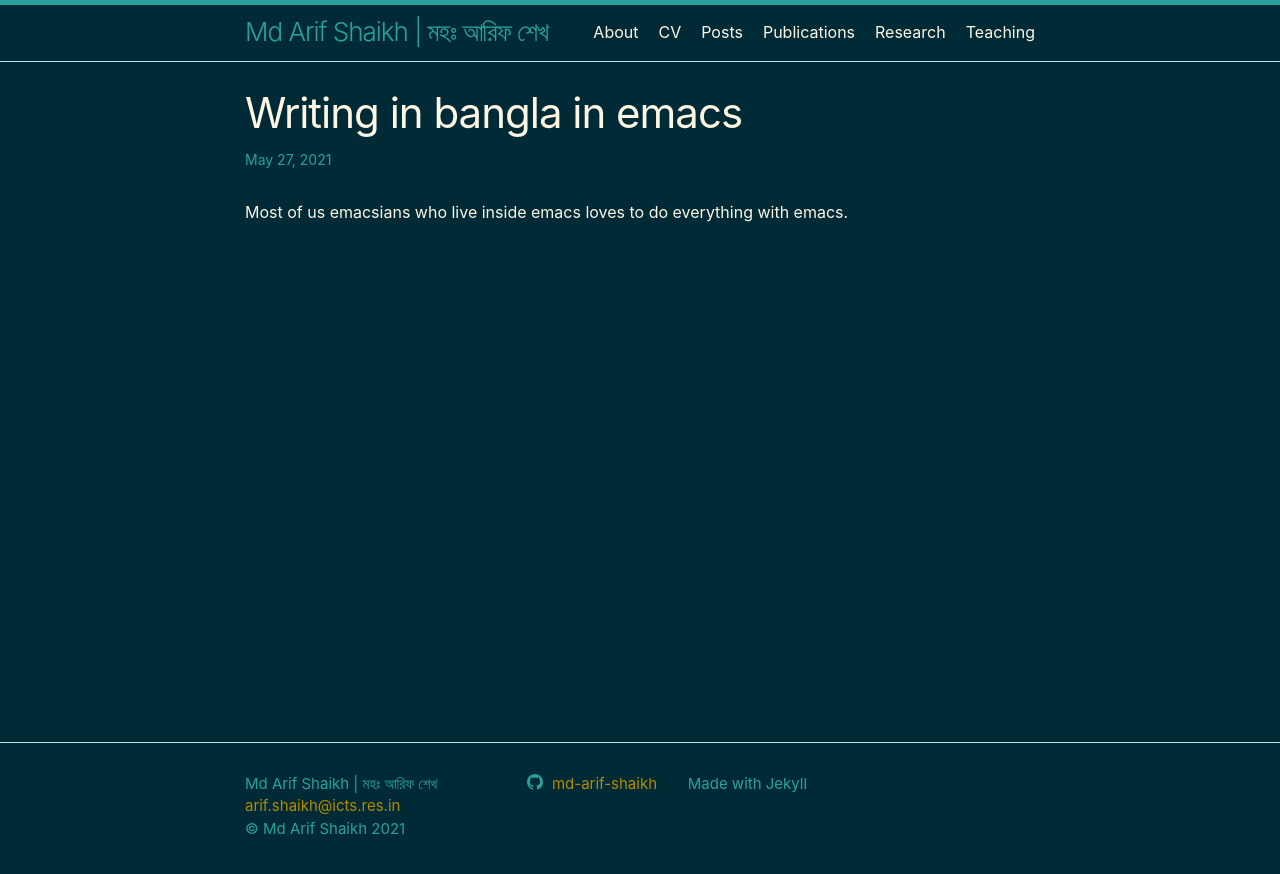
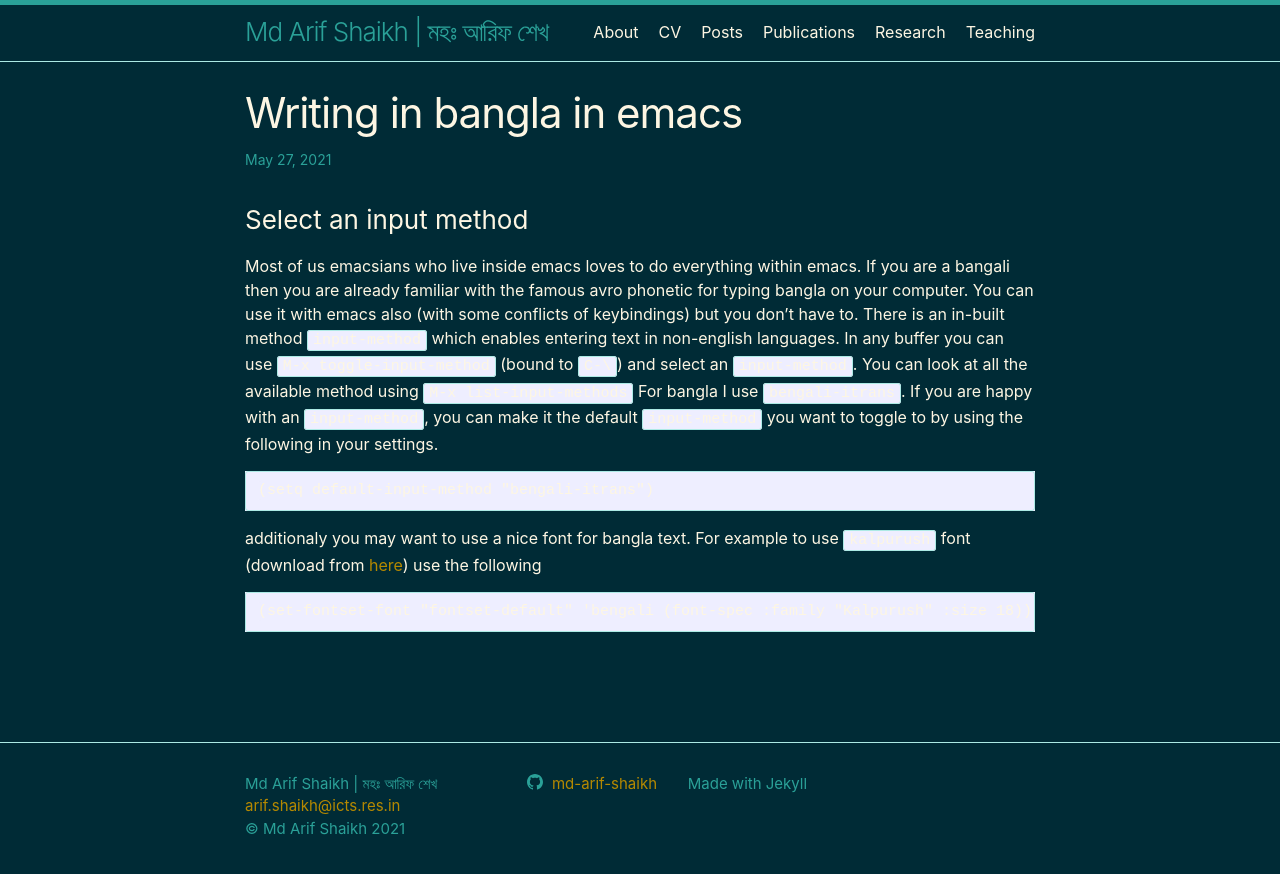
Before and after one commit to md-arif-shaikh/md-arif-shaikh.github.io, a Jekyll site: the page built from _posts/2021-05-27-writing-in-bangla-in-emacs.md, in a window 1280 px wide. Shown: the top 874 px of the page. Built offline with Jekyll 4.4.1, drawn with Linux system fonts in a browser that asks for light colours; our own code applies the rules of GitHub Pages for plain Markdown files.

Commit message:
Update 2021-05-27-writing-in-bangla-in-emacs.md

````diff
--- a/_posts/2021-05-27-writing-in-bangla-in-emacs.md
+++ b/_posts/2021-05-27-writing-in-bangla-in-emacs.md
@@ -1,9 +1,19 @@
 ---
 title: "Writing in bangla in emacs"
 date: 2021-05-27
-tags: [emacs, bangla, emacs, input-methods]
+tags: [emacs, bangla, input-methods]
 excerpt: "Writing in bangla in emacs"
 mathjax: "true"
 ---
 
-Most of us emacsians who live inside emacs loves to do everything with emacs.
+### Select an input method
+Most of us emacsians who live inside emacs loves to do everything within emacs. If you are a bangali then you are already familiar with the famous avro phonetic for typing bangla on your computer. You can use it with emacs also (with some conflicts of keybindings) but you don't have to. There is an in-built method `input-method` which enables entering text in non-english languages. In any buffer you can use `M-x toggle-input-method` (bound to `C-\`) and select an `input-method`. You can look at all the available method using `M-x list-input-methods` For bangla I use `bengali-itrans`. If you are happy with an `input-method`, you can make it the default `input-method` you want to toggle to by using the following in your settings.
+
+```
+(setq default-input-method "bengali-itrans")
+```
+
+additionaly you may want to use a nice font for bangla text. For example to use `kalpurush` font (download from [here](https://www.omicronlab.com/bangla-fonts.html)) use the following
+```
+(set-fontset-font "fontset-default" 'bengali (font-spec :family "Kalpurush" :size 18))
+```
````
